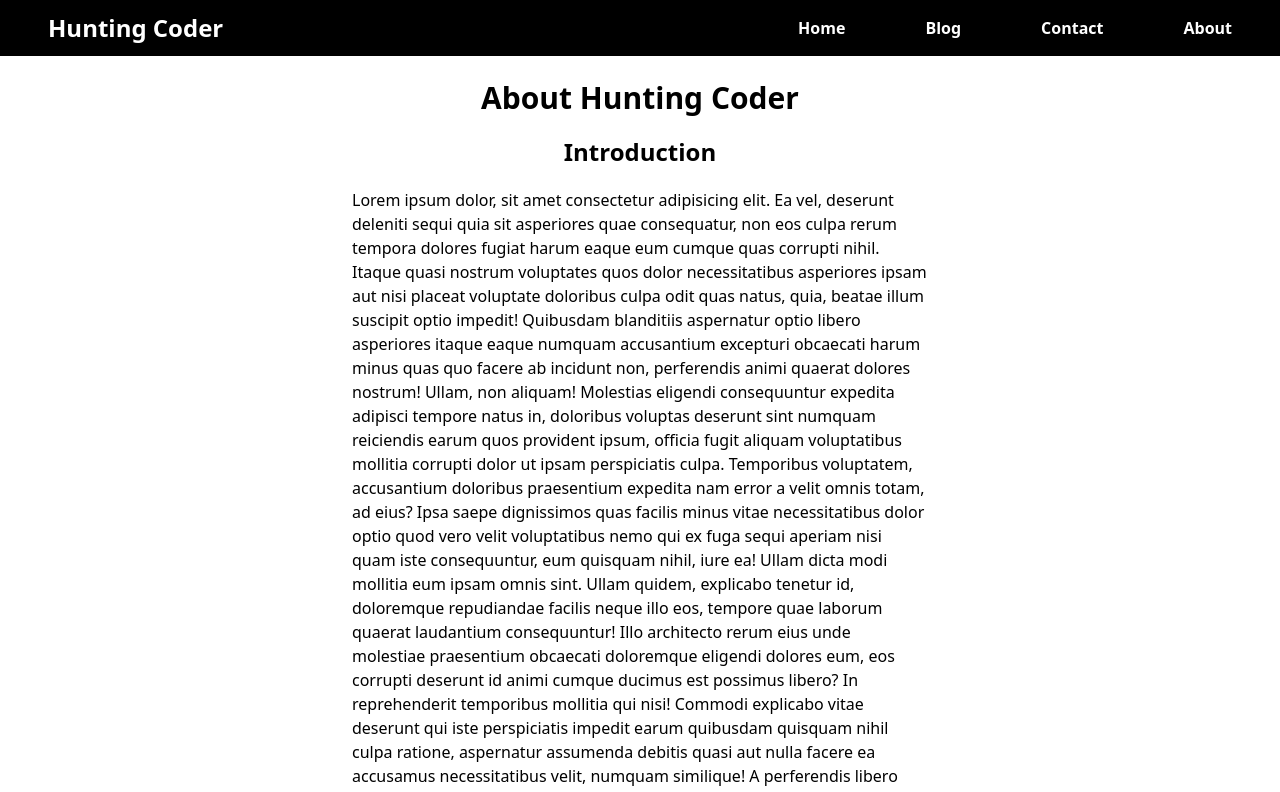
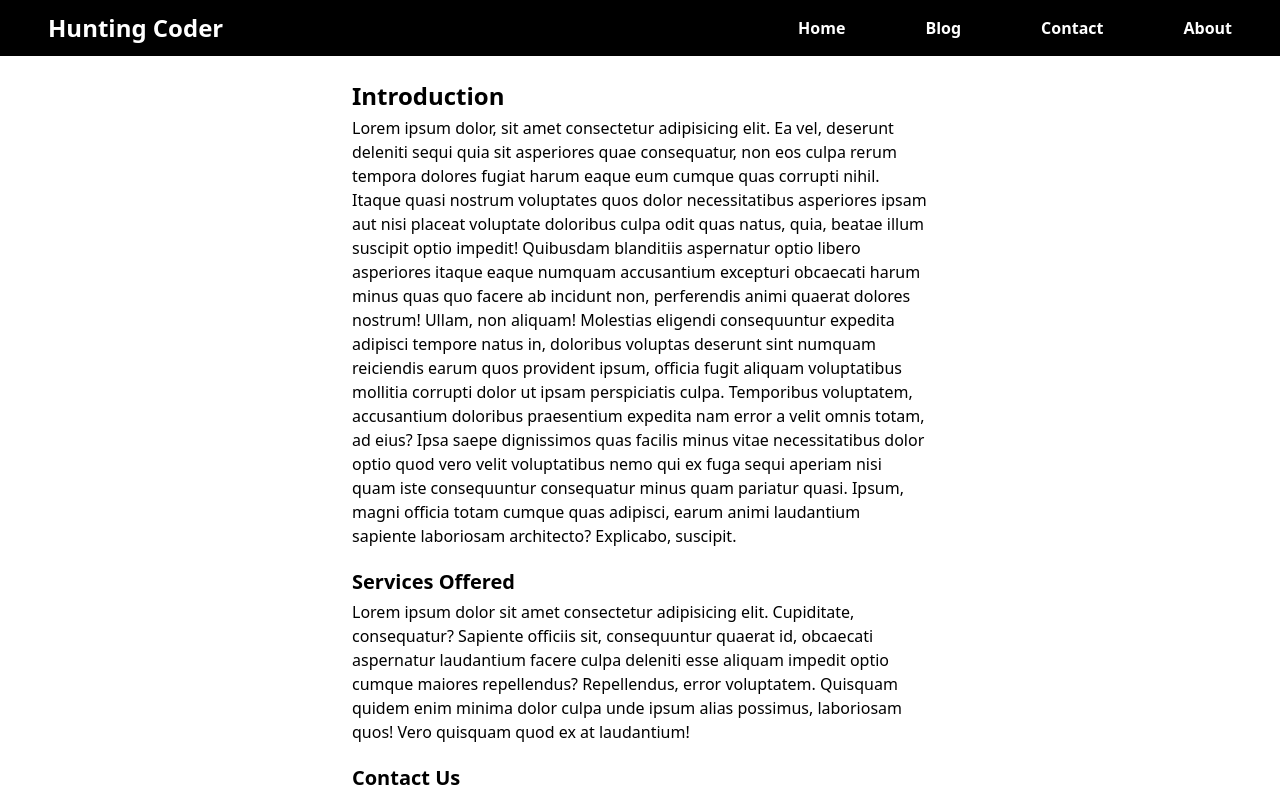
Before and after one commit to SajidCurious/learn-next, a Next.js app: page /about in a window 1280 px wide. Shown: the top 792 px of the page. Built offline with nearby package versions, Linux system fonts and the light colour scheme.

Commit message:
About design is completed basically

```diff
--- a/src/pages/about.js
+++ b/src/pages/about.js
@@ -2,10 +2,9 @@ import React from "react";
 
 const about = () => {
   return (
-    <div className="m-auto max-w-[45vw] flex flex-col items-center mt-6">
-      <h1 className="text-3xl font-semibold">About Hunting Coder</h1>
+    <div className="m-auto max-w-[45vw] mt-6">
       <h2 className="text-2xl mt-5 font-semibold">Introduction</h2>
-      <p className="mt-5 font-medium">
+      <p className="mt-1 font-medium">
         Lorem ipsum dolor, sit amet consectetur adipisicing elit. Ea vel,
         deserunt deleniti sequi quia sit asperiores quae consequatur, non eos
         culpa rerum tempora dolores fugiat harum eaque eum cumque quas corrupti
@@ -22,34 +21,27 @@ const about = () => {
         praesentium expedita nam error a velit omnis totam, ad eius? Ipsa saepe
         dignissimos quas facilis minus vitae necessitatibus dolor optio quod
         vero velit voluptatibus nemo qui ex fuga sequi aperiam nisi quam iste
-        consequuntur, eum quisquam nihil, iure ea! Ullam dicta modi mollitia eum
-        ipsam omnis sint. Ullam quidem, explicabo tenetur id, doloremque
-        repudiandae facilis neque illo eos, tempore quae laborum quaerat
-        laudantium consequuntur! Illo architecto rerum eius unde molestiae
-        praesentium obcaecati doloremque eligendi dolores eum, eos corrupti
-        deserunt id animi cumque ducimus est possimus libero? In reprehenderit
-        temporibus mollitia qui nisi! Commodi explicabo vitae deserunt qui iste
-        perspiciatis impedit earum quibusdam quisquam nihil culpa ratione,
-        aspernatur assumenda debitis quasi aut nulla facere ea accusamus
-        necessitatibus velit, numquam similique! A perferendis libero cumque
-        voluptatibus eligendi quibusdam enim accusantium, quaerat tempore rerum,
-        qui dolore quo itaque sequi distinctio ex in facere. Consequatur sit
-        amet ducimus ipsum nisi dicta eos exercitationem repudiandae, cumque
-        corporis aspernatur doloremque facilis dolore sed architecto aut.
-        Temporibus non accusantium quo eos! Deleniti modi veniam molestias nihil
-        praesentium enim laboriosam quia a, harum ullam fuga aspernatur error
-        soluta, tenetur atque minus fugit iusto, nulla quis! Odit architecto
-        necessitatibus dolorem labore? Ducimus ab reiciendis necessitatibus,
-        rerum magni est dolorum qui velit consectetur fugiat perferendis maxime
-        eveniet harum a error. Mollitia, dicta. Deserunt tempore perferendis
-        deleniti dignissimos libero voluptatem ad hic provident quam doloribus
-        doloremque quia error minus totam illo adipisci, sit minima ea obcaecati
-        animi, officia ut cupiditate unde fugiat. Quasi dolorum consectetur
-        eaque deserunt error pariatur ut maiores earum labore, debitis voluptate
-        alias ducimus amet vero quibusdam nesciunt illum! Sequi nulla
-        consequatur minus quam pariatur quasi. Ipsum, magni officia totam cumque
-        quas adipisci, earum animi laudantium sapiente laboriosam architecto?
-        Explicabo, suscipit.
+        consequuntur consequatur minus quam pariatur quasi. Ipsum, magni officia
+        totam cumque quas adipisci, earum animi laudantium sapiente laboriosam
+        architecto? Explicabo, suscipit.
+      </p>
+      <h2 className="text-xl mt-5 font-semibold">Services Offered</h2>
+      <p className="mt-1 font-medium">
+        Lorem ipsum dolor sit amet consectetur adipisicing elit. Cupiditate,
+        consequatur? Sapiente officiis sit, consequuntur quaerat id, obcaecati
+        aspernatur laudantium facere culpa deleniti esse aliquam impedit optio
+        cumque maiores repellendus? Repellendus, error voluptatem. Quisquam
+        quidem enim minima dolor culpa unde ipsum alias possimus, laboriosam
+        quos! Vero quisquam quod ex at laudantium!
+      </p>
+      <h2 className="text-xl mt-5 font-semibold">Contact Us</h2>
+      <p className="mt-1 font-medium">
+        Lorem ipsum dolor sit amet consectetur adipisicing elit. Cupiditate,
+        consequatur? Sapiente officiis sit, consequuntur quaerat id, obcaecati
+        aspernatur laudantium facere culpa deleniti esse aliquam impedit optio
+        cumque maiores repellendus? Repellendus, error voluptatem. Quisquam
+        quidem enim minima dolor culpa unde ipsum alias possimus, laboriosam
+        quos! Vero quisquam quod ex at laudantium!
       </p>
     </div>
   );
```
